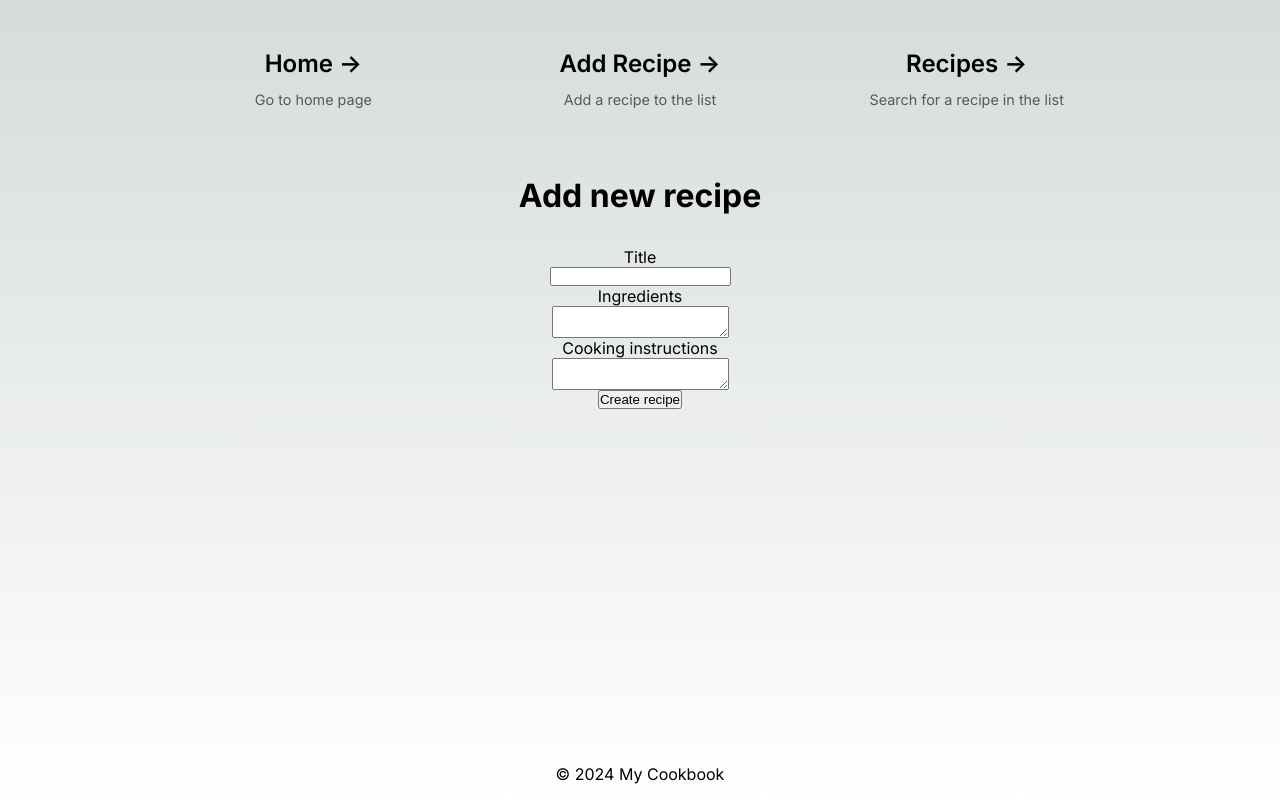
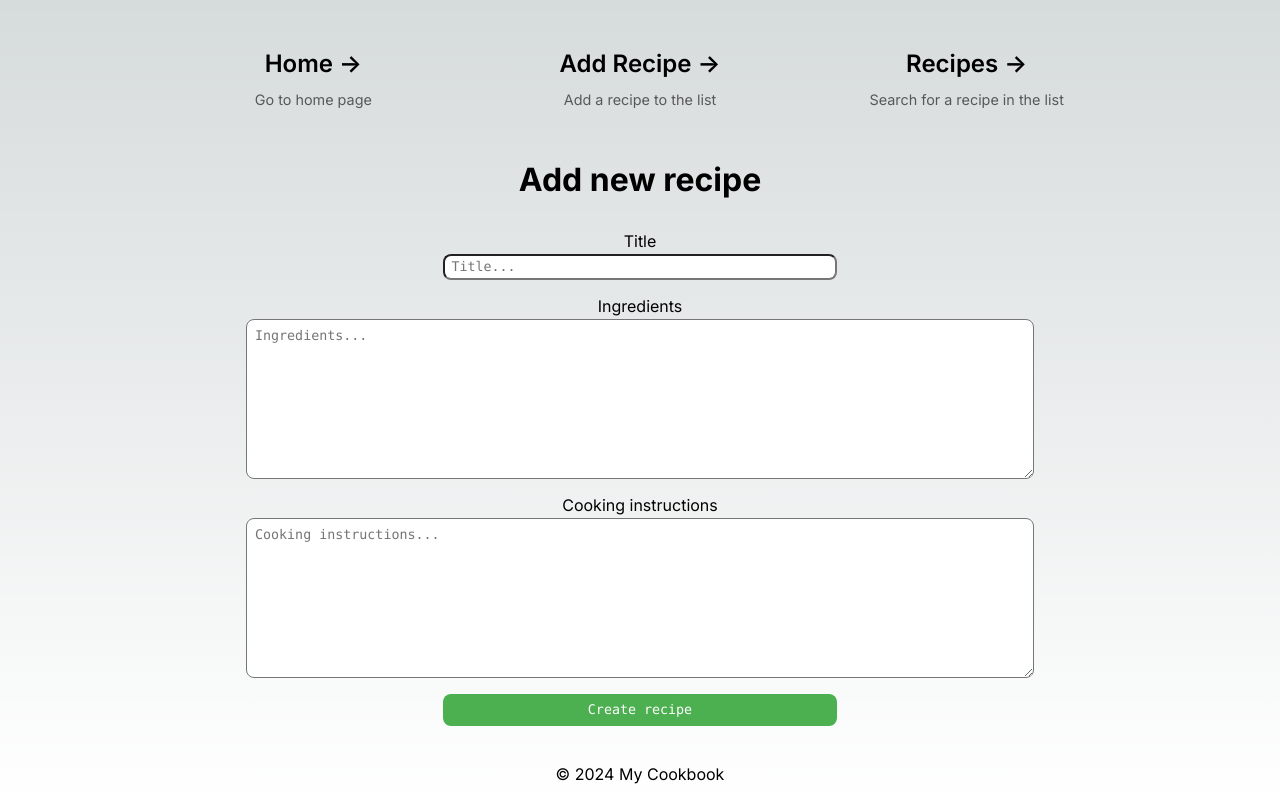
Before and after one commit to AlexanderValitalo/klientprogrammering_grupp_2_inlamning_4_5, a Next.js app: page /add-recipe in a window 1280 px wide. Built offline with nearby package versions, Linux system fonts and the light colour scheme.

Commit message:
Recipes CSS

```diff
--- a/src/app/add-recipe/page.jsx
+++ b/src/app/add-recipe/page.jsx
@@ -70,16 +70,16 @@ export default function AddRecipePage() {
       <h1>Add new recipe</h1>
 
       <form className={styles.form} onSubmit={handleCreateClick} onChange={handleChangeForm}>
-        <label className="label-style" htmlFor="title">Title</label>
-        <input type="text" id="title" name="title" required value={formData.title} onChange={handleChangeForm} />
+        <label htmlFor="title">Title</label>
+        <input className={styles.input} type="text" id="title" name="title" placeholder="Title..." required value={formData.title} onChange={handleChangeForm} />
 
-        <label className="label-style" htmlFor="ingredients">Ingredients</label>
-        <textarea id="ingredients" name="ingredients" required value={formData.ingredients} onChange={handleChangeForm} />
+        <label className={styles.label} htmlFor="ingredients">Ingredients</label>
+        <textarea className={styles.textarea} id="ingredients" name="ingredients" placeholder="Ingredients..." required value={formData.ingredients} onChange={handleChangeForm} />
 
-        <label className="label-style" htmlFor="cookingInstructions">Cooking instructions</label>
-        <textarea id="cookingInstructions" name="cookingInstructions" required  value={formData.cookingInstructions} onChange={handleChangeForm} />
+        <label className={styles.label} htmlFor="cookingInstructions">Cooking instructions</label>
+        <textarea className={styles.textarea} id="cookingInstructions" name="cookingInstructions" placeholder="Cooking instructions..." required  value={formData.cookingInstructions} onChange={handleChangeForm} />
 
-        <button type="submit">Create recipe</button>
+        <button className={styles.button} type="submit">Create recipe</button>
       </form>
 
       <p>
--- a/src/app/add-recipe/page.module.css
+++ b/src/app/add-recipe/page.module.css
@@ -5,3 +5,37 @@
     justify-content: center;
     width: 100%;
 }
+
+.label, .button{
+    margin-top: 1rem;
+}
+
+.input{
+    width: 50%;
+    height: 1.6rem;
+    border-radius: var(--border-radius);
+    padding: 0.4rem;
+    margin-top: 0.2rem;
+    font-family: var(--font-mono);
+}
+
+.textarea {
+    font-family: var(--font-mono);
+    width: 100%;
+    height: 10rem;
+    margin-top: 0.2rem;
+    border-radius: var(--border-radius);
+    padding: 0.5rem;
+}
+
+
+.button {
+    width: 50%;
+    height: 2rem;
+    background-color: #4CAF50;
+    color: white;
+    border: none;
+    cursor: pointer;
+    border-radius: var(--border-radius);
+    font-family: var(--font-mono);
+}
--- a/src/app/layout.module.css
+++ b/src/app/layout.module.css
@@ -29,7 +29,7 @@
   flex-direction: column;
   justify-content: space-between;
   align-items: center;
-  padding: 1rem;
+  padding: 1rem 1rem 0rem 1rem;
   width: 100%;
 }
 
--- /dev/null
+++ b/src/app/recipes/[recipeId]/page.module.css
@@ -0,0 +1,18 @@
+.recipeDiv {
+  display : flex;
+  flex-direction : column;
+  align-items : flex-start;
+  width: 100%;
+  padding: 1rem;
+  border-radius: var(--border-radius);
+  background: rgba(var(--card-rgb), 0.1);
+  border: 1px solid rgba(var(--card-border-rgb), 0.15);
+}
+
+.h2 {
+  margin-bottom: 0.2rem;
+}
+
+.p {
+  margin-bottom: 1.2rem;
+}
--- /dev/null
+++ b/src/app/recipes/page.module.css
@@ -0,0 +1,34 @@
+.input{
+  width: 50%;
+  height: 1.6rem;
+  border-radius: var(--border-radius);
+  padding: 0.4rem;
+  margin-bottom: 2rem;
+  font-family: var(--font-mono);
+}
+
+.ul{
+  list-style-type: none;
+  display: flex;
+  justify-content: center;
+  flex-wrap: wrap;
+  gap: 2rem;
+}
+
+.li{
+  background: rgba(var(--card-rgb), 0.1);
+  border: 1px solid rgba(var(--card-border-rgb), 0.15);
+  border-radius: var(--border-radius);
+  min-width: 20%;
+  text-align: center;
+}
+
+.li:hover{
+    background: rgba(var(--card-rgb), 0.5);
+    border: 1px solid rgba(var(--card-border-rgb));
+}
+
+.h2{
+  font-family: var(--font-mono);
+  padding: 1rem;
+}
```
Also changed, not shown: src/app/recipes/[recipeId]/page.jsx (+5 -2 lines), src/app/recipes/page.jsx (+5 -4 lines).
